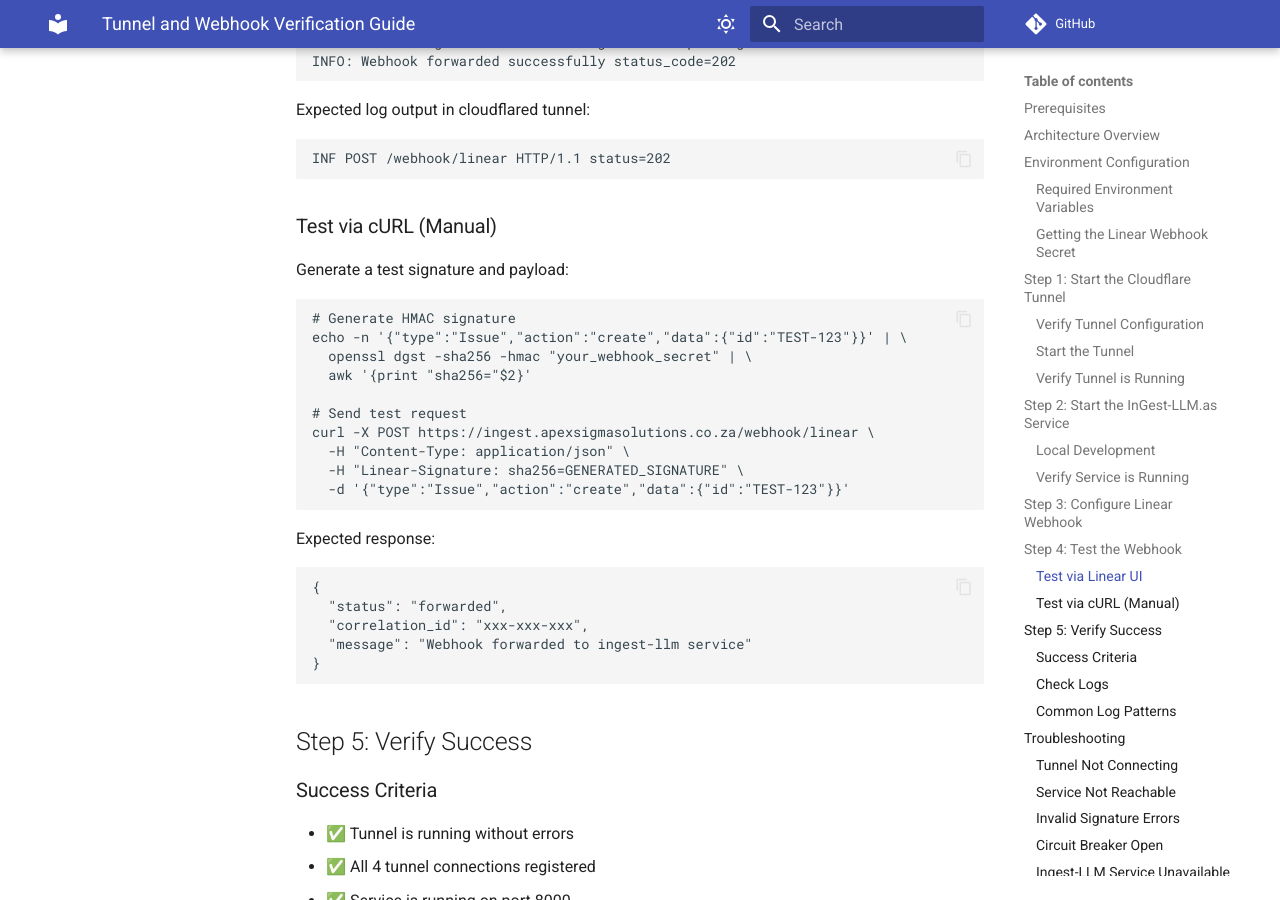
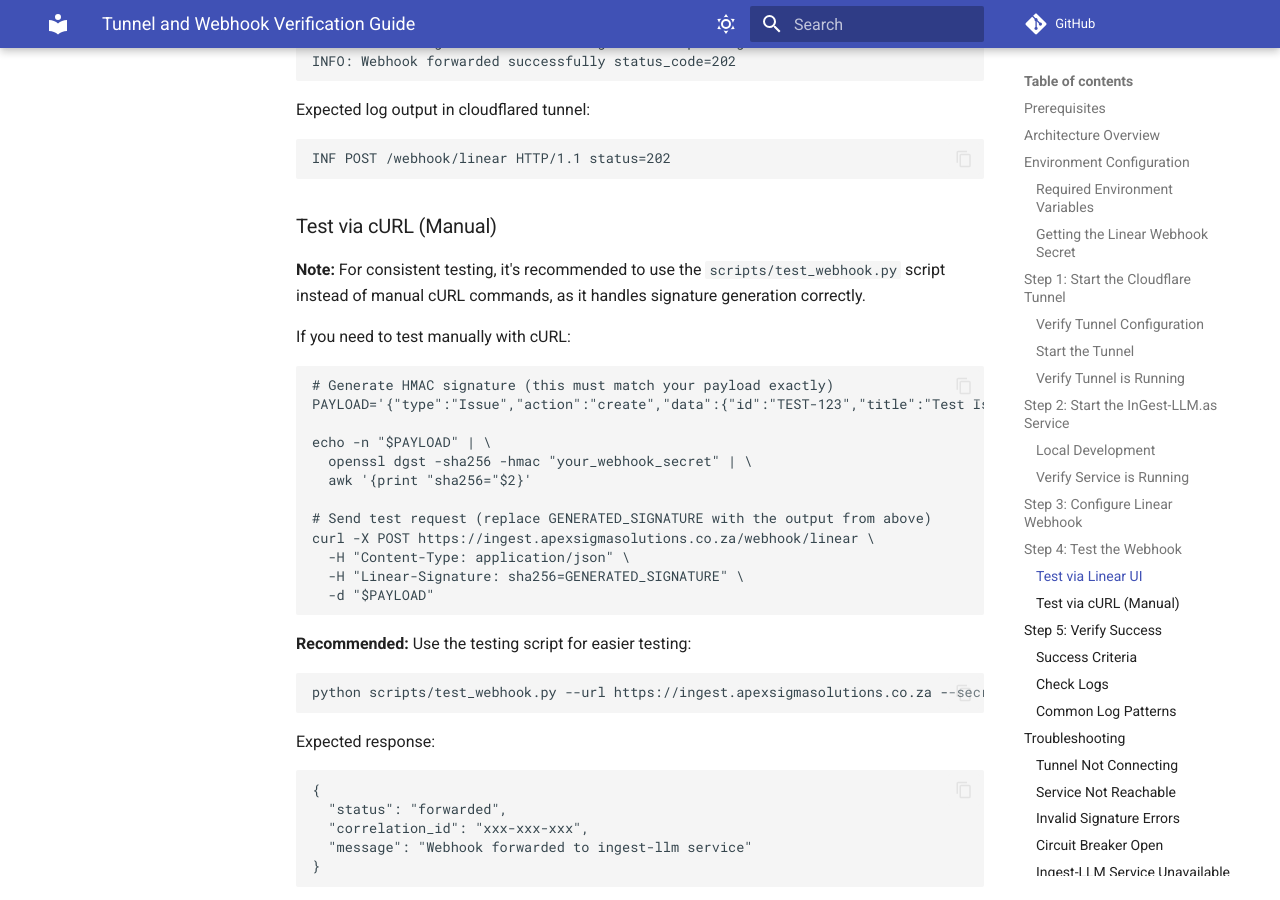
Before and after one commit to ApexSigma-Solutions/InGest-LLM.as, an MkDocs documentation site: the page built from docs/deployment/tunnel-verification.md, in a window 1280 px wide and 900 px high, scrolled down 4128 px. Built offline with MkDocs 1.6.1 and Material for MkDocs 9.7.7, drawn with Linux system fonts in a browser that asks for light colours; comment, search, counter and statistics services are not loaded.

Commit message:
Address code review feedback: use dynamic timestamps and clarify cURL testing
Co-authored-by: SteynSean11 <205298126+SteynSean11@users.noreply.github.com>

````diff
--- a/docs/deployment/tunnel-verification.md
+++ b/docs/deployment/tunnel-verification.md
@@ -187,19 +187,28 @@ INF POST /webhook/linear HTTP/1.1 status=202
 
 ### Test via cURL (Manual)
 
-Generate a test signature and payload:
+**Note:** For consistent testing, it's recommended to use the `scripts/test_webhook.py` script instead of manual cURL commands, as it handles signature generation correctly.
+
+If you need to test manually with cURL:
 
 ```bash
-# Generate HMAC signature
-echo -n '{"type":"Issue","action":"create","data":{"id":"TEST-123"}}' | \
+# Generate HMAC signature (this must match your payload exactly)
+PAYLOAD='{"type":"Issue","action":"create","data":{"id":"TEST-123","title":"Test Issue","description":"Test webhook event","state":{"name":"Todo"},"team":{"name":"Engineering"}},"createdAt":"2025-12-31T20:00:00.000Z","organizationId":"test-org","webhookId":"test-webhook"}'
+
+echo -n "$PAYLOAD" | \
   openssl dgst -sha256 -hmac "your_webhook_secret" | \
   awk '{print "sha256="$2}'
 
-# Send test request
+# Send test request (replace GENERATED_SIGNATURE with the output from above)
 curl -X POST https://ingest.apexsigmasolutions.co.za/webhook/linear \
   -H "Content-Type: application/json" \
   -H "Linear-Signature: sha256=GENERATED_SIGNATURE" \
-  -d '{"type":"Issue","action":"create","data":{"id":"TEST-123"}}'
+  -d "$PAYLOAD"
+```
+
+**Recommended:** Use the testing script for easier testing:
+```bash
+python scripts/test_webhook.py --url https://ingest.apexsigmasolutions.co.za --secret "your_webhook_secret"
 ```
 
 Expected response:
````
Also changed, not shown: 1 other file.
